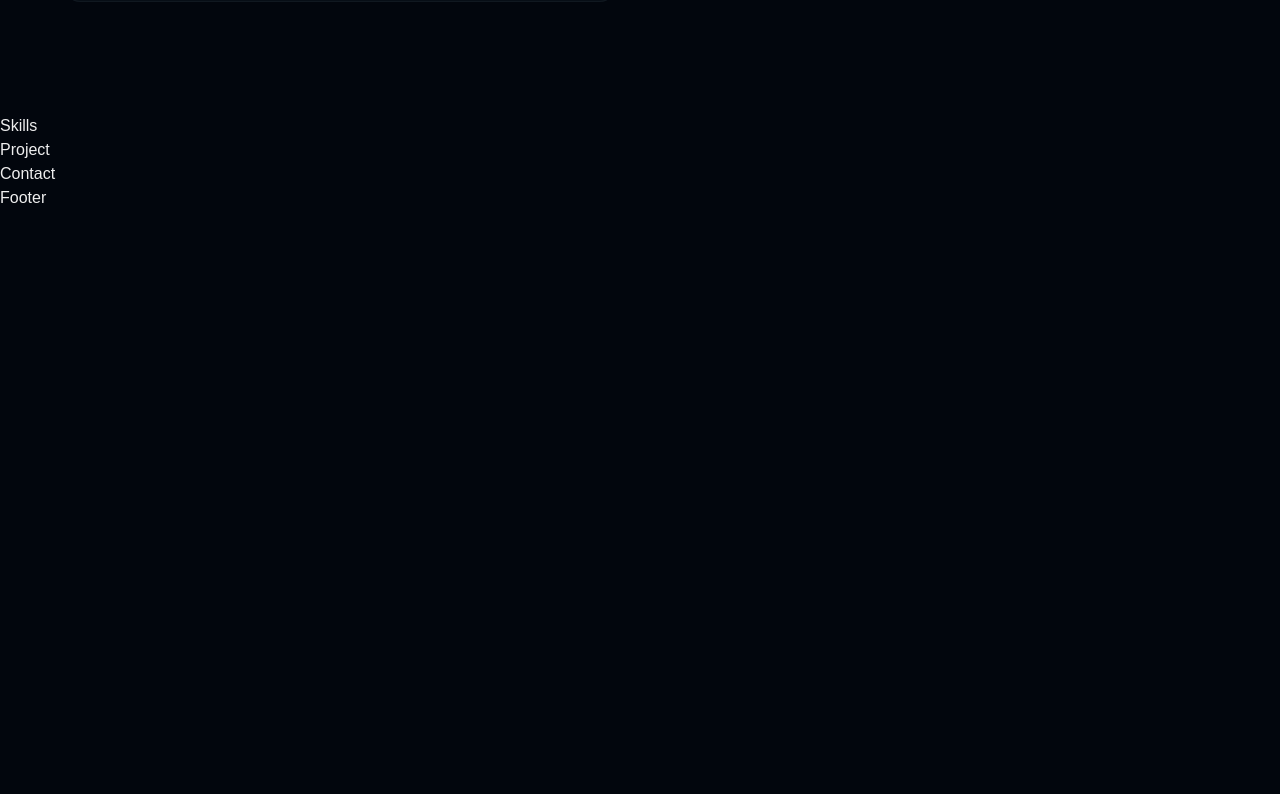
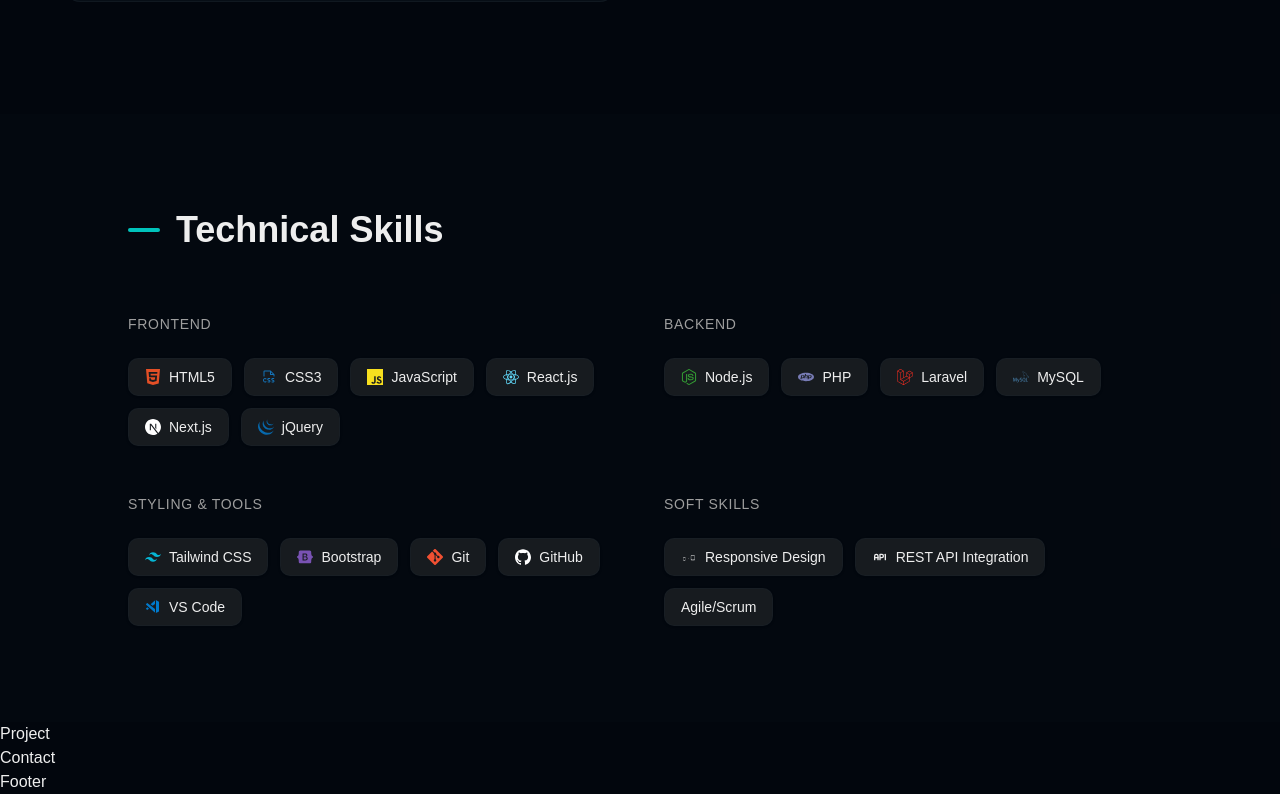
Before and after one commit to CodingWithLaiba/My_Portfolio, a React (Vite) app in the folder my-protfilo/: page / in a window 1280 px wide. Shown: the part 1993-2787 px from the top of the page. Before the commit the page ends 2203 px from the top, so only its background shows below. Built offline with nearby package versions, Linux system fonts and the light colour scheme.

Commit message:
Edit the Skill section

```diff
--- a/my-protfilo/src/components/Skills.jsx
+++ b/my-protfilo/src/components/Skills.jsx
@@ -1,9 +1,139 @@
-import React from 'react'
+import { motion } from "framer-motion";
+import {
+  SiHtml5,
 
-function Skills() {
+  SiJavascript,
+  SiReact,
+  SiNextdotjs,
+  SiJquery,
+  SiPhp,
+  SiLaravel,
+  SiMysql,
+  SiTailwindcss,
+  SiBootstrap,
+  SiGit,
+  SiGithub,
+   SiNodedotjs,
+} from "react-icons/si";
+
+import { PiFileCss} from "react-icons/pi";
+import { VscVscodeInsiders } from "react-icons/vsc";
+import { DiResponsive } from "react-icons/di";
+import { TbApi } from "react-icons/tb";
+
+
+const skillCategories = [
+  {
+    title: "Frontend",
+    skills: [
+      { name: "HTML5", icon: SiHtml5, color: "#E34F26" },
+      { name: "CSS3", icon: PiFileCss, color: "#1572B6" },
+      { name: "JavaScript", icon: SiJavascript, color: "#F7DF1E" },
+      { name: "React.js", icon: SiReact, color: "#61DAFB" },
+      { name: "Next.js", icon: SiNextdotjs, color: "#ffffff" },
+      { name: "jQuery", icon: SiJquery, color: "#0769AD" },
+    ],
+  },
+  {
+    title: "Backend",
+    skills: [
+      { name: "Node.js", icon: SiNodedotjs, color: "#339933" },
+      { name: "PHP", icon: SiPhp, color: "#777BB4" },
+      { name: "Laravel", icon: SiLaravel, color: "#FF2D20" },
+      { name: "MySQL", icon: SiMysql, color: "#4479A1" },
+    ],
+  },
+  {
+    title: "Styling & Tools",
+    skills: [
+      { name: "Tailwind CSS", icon: SiTailwindcss, color: "#06B6D4" },
+      { name: "Bootstrap", icon: SiBootstrap, color: "#7952B3" },
+      { name: "Git", icon: SiGit, color: "#F05032" },
+      { name: "GitHub", icon: SiGithub, color: "#ffffff" },
+      { name: "VS Code", icon: VscVscodeInsiders, color: "#007ACC" },
+    ],
+  },
+  {
+    title: "Soft Skills",
+    skills: [
+      { name: "Responsive Design", icon: DiResponsive, color: "#ffffff" },
+      { name: "REST API Integration", icon: TbApi, color: "" },
+      { name: "Agile/Scrum", icon: null, color: "" },
+    ],
+  },
+];
+
+const containerVariants = {
+  hidden: { opacity: 0 },
+  show: {
+    opacity: 1,
+    transition: {
+      staggerChildren: 0.1,
+    },
+  },
+};
+
+const itemVariants = {
+  hidden: { opacity: 0, y: 20 },
+  show: {
+    opacity: 1,
+    y: 0,
+    transition: { type: "spring", stiffness: 300, damping: 24 },
+  },
+};
+
+export default function Skills() {
   return (
-    <div>Skills</div>
-  )
+    <section id="skills" className="py-24 bg-card/30">
+      <div className="container mx-auto px-6 md:px-12">
+        <motion.div
+          initial={{ opacity: 0, y: 20 }}
+          whileInView={{ opacity: 1, y: 0 }}
+          viewport={{ once: true, margin: "-100px" }}
+          transition={{ duration: 0.5 }}
+          className="max-w-5xl mx-auto"
+        >
+          <h2 className="text-3xl md:text-4xl font-bold mb-16 flex items-center gap-4">
+            <span className="w-8 h-1 bg-primary rounded-full"></span>
+            Technical Skills
+          </h2>
+
+          <div className="grid md:grid-cols-2 gap-12">
+            {skillCategories.map((category, idx) => (
+              <div key={idx}>
+                <h3 className="text-lg font-medium text-muted-foreground mb-6 uppercase tracking-wider text-sm">
+                  {category.title}
+                </h3>
+                <motion.div
+                  variants={containerVariants}
+                  initial="hidden"
+                  whileInView="show"
+                  viewport={{ once: true, margin: "-50px" }}
+                  className="flex flex-wrap gap-3"
+                >
+                  {category.skills.map((skill, sIdx) => (
+                    <motion.div
+                      key={sIdx}
+                      variants={itemVariants}
+                      whileHover={{ scale: 1.05, y: -2 }}
+                      className="flex items-center gap-2 px-4 py-2 bg-secondary border border-border/50 rounded-lg text-sm font-medium hover:border-primary/50 transition-colors shadow-sm cursor-default"
+                      data-testid={`skill-badge-${skill.name.toLowerCase().replace(/[^a-z0-9]/g, "-")}`}
+                    >
+                      {skill.icon && (
+                        <skill.icon
+                          style={{ color: skill.color }}
+                          className="w-4 h-4"
+                        />
+                      )}
+                      {skill.name}
+                    </motion.div>
+                  ))}
+                </motion.div>
+              </div>
+            ))}
+          </div>
+        </motion.div>
+      </div>
+    </section>
+  );
 }
-
-export default Skills
```
